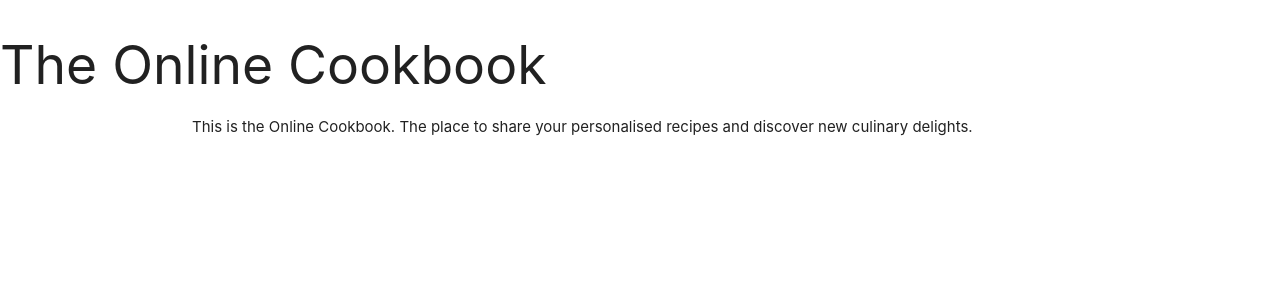
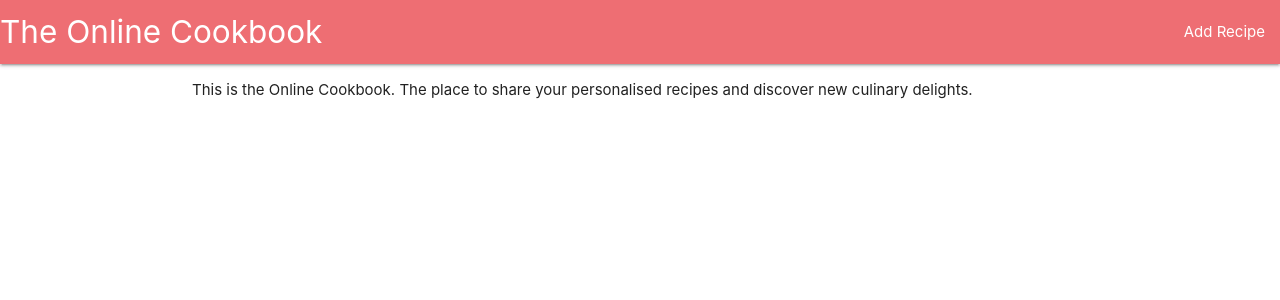
Before and after one commit to jamiebird119/Milestone-Project-the_online_kitchen, a Flask app: page / in a window 1280 px wide. Shown: the top 300 px of the page. Run offline with Flask 2, Linux system fonts and the light colour scheme; some libraries are stand-ins or nearby versions.

Commit message:
Created add_recipe route and template

```diff
--- a/app.py
+++ b/app.py
@@ -19,6 +19,9 @@ mongo = PyMongo(app)
 def home():
     return render_template("index.html")
 
+@app.route("/addrecipe")
+def addrecipe():
+    return render_template("add_recipe.html")
 
 if __name__ == '__main__':
     app.run(host=os.environ.get('IP'),
--- a/templates/base.html
+++ b/templates/base.html
@@ -12,7 +12,20 @@
 
 </head>
 <body>
-    <h2> The Online Cookbook </h2>
+<nav>
+    <div class="nav-wrapper navbar-fixed">
+      <a href="#!" class="brand-logo">The Online Cookbook</a>
+      <a href="#" data-target="mobile-demo" class="sidenav-trigger"><i class="material-icons">menu</i></a>
+      <ul class="right hide-on-med-and-down">
+        <li><a href="{{ url_for('addrecipe')}}">Add Recipe</a></li>
+
+      </ul>
+    </div>
+  </nav>
+
+  <ul class="sidenav navbar-fixed" id="mobile-demo">
+    <li><a href="sass.html">Add Recipe</a></li>
+  </ul>
     <div class="container">
     {% block content %}
 
```
Also changed, not shown: templates/add_recipe.html (added, +9 -0 lines).
